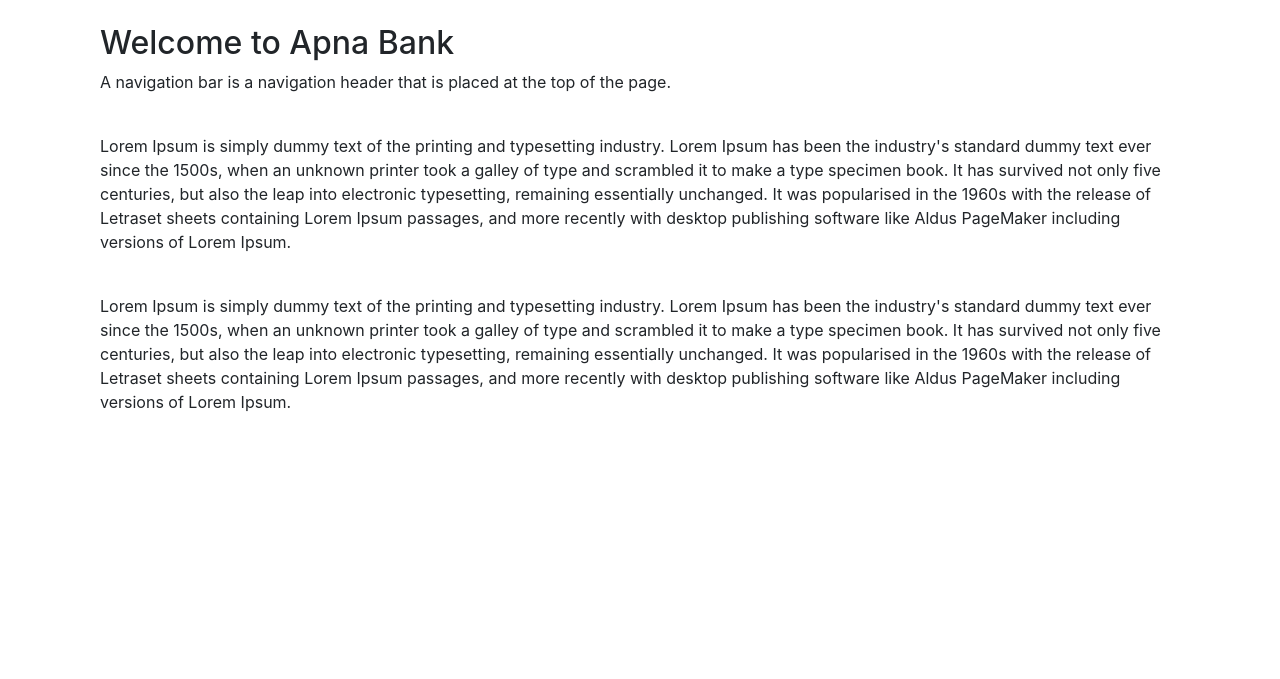
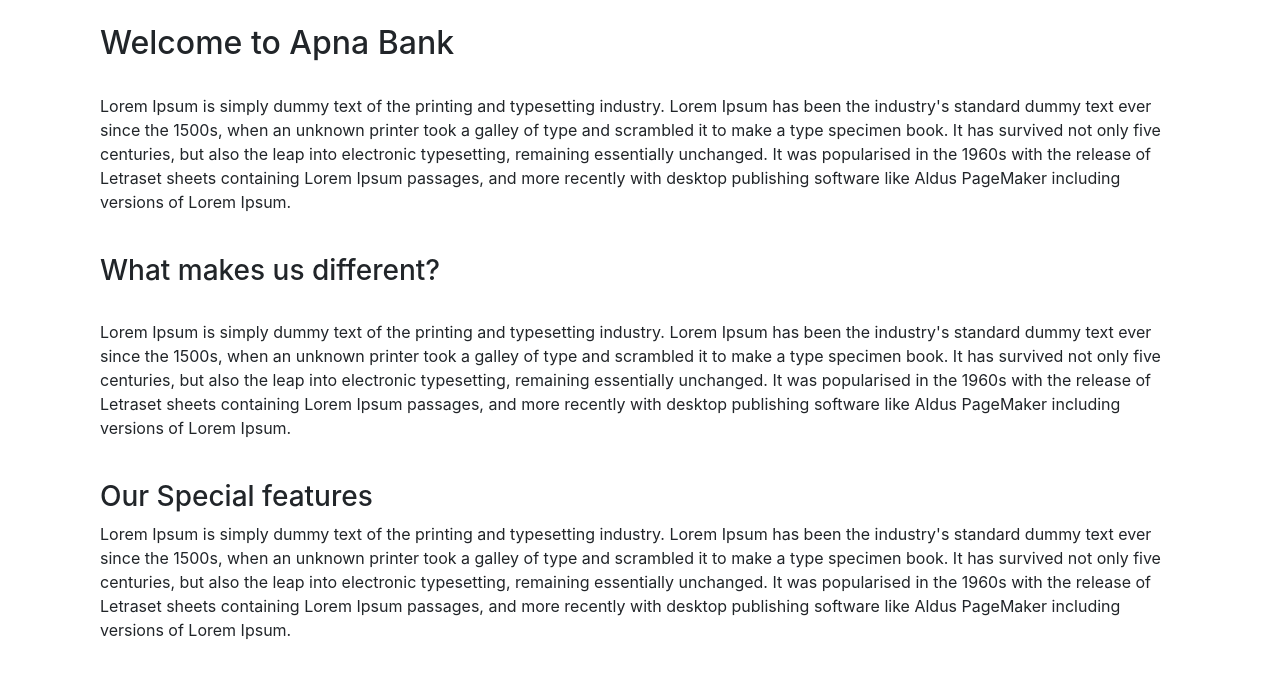
Before and after one commit to vinayjain18/Bank-Management-System, a Flask app: page / in a window 1280 px wide. Shown: the part 56-735 px from the top of the page. Run offline with Flask 2, Linux system fonts and the light colour scheme; data comes from the database, SQL or seed files in the repository; some libraries are stand-ins or nearby versions.

Commit message:
Changed front-end

```diff
--- a/website/templates/home.html
+++ b/website/templates/home.html
@@ -9,11 +9,15 @@
 	<h2>Welcome to Apna Bank</h2>
 	{% endif %}
 
-	<p>A navigation bar is a navigation header that is placed at the top of the page.</p>
-	<!--<button type="button" class="btn btn-primary">Left</button>-->
 	<br>
 	<p>Lorem Ipsum is simply dummy text of the printing and typesetting industry. Lorem Ipsum has been the industry's standard dummy text ever since the 1500s, when an unknown printer took a galley of type and scrambled it to make a type specimen book. It has survived not only five centuries, but also the leap into electronic typesetting, remaining essentially unchanged. It was popularised in the 1960s with the release of Letraset sheets containing Lorem Ipsum passages, and more recently with desktop publishing software like Aldus PageMaker including versions of Lorem Ipsum.</p>
 	<br>
+	<h3>What makes us different?</h3>
+	<br>
 	<p>Lorem Ipsum is simply dummy text of the printing and typesetting industry. Lorem Ipsum has been the industry's standard dummy text ever since the 1500s, when an unknown printer took a galley of type and scrambled it to make a type specimen book. It has survived not only five centuries, but also the leap into electronic typesetting, remaining essentially unchanged. It was popularised in the 1960s with the release of Letraset sheets containing Lorem Ipsum passages, and more recently with desktop publishing software like Aldus PageMaker including versions of Lorem Ipsum.</p>
+	<br>
+	<h3>Our Special features</h3>
+	<p>Lorem Ipsum is simply dummy text of the printing and typesetting industry. Lorem Ipsum has been the industry's standard dummy text ever since the 1500s, when an unknown printer took a galley of type and scrambled it to make a type specimen book. It has survived not only five centuries, but also the leap into electronic typesetting, remaining essentially unchanged. It was popularised in the 1960s with the release of Letraset sheets containing Lorem Ipsum passages, and more recently with desktop publishing software like Aldus PageMaker including versions of Lorem Ipsum.</p><br><br>
+
 </div>
 {% endblock %}
--- a/website/templates/transact.html
+++ b/website/templates/transact.html
@@ -2,7 +2,7 @@
 {% block title %}Transaction{% endblock %}
 
 {% block content %}
-<div class="container">
+<div class="table-responsive">
 	<br>
 	<br>
 	<table class="table table-hover">
```
